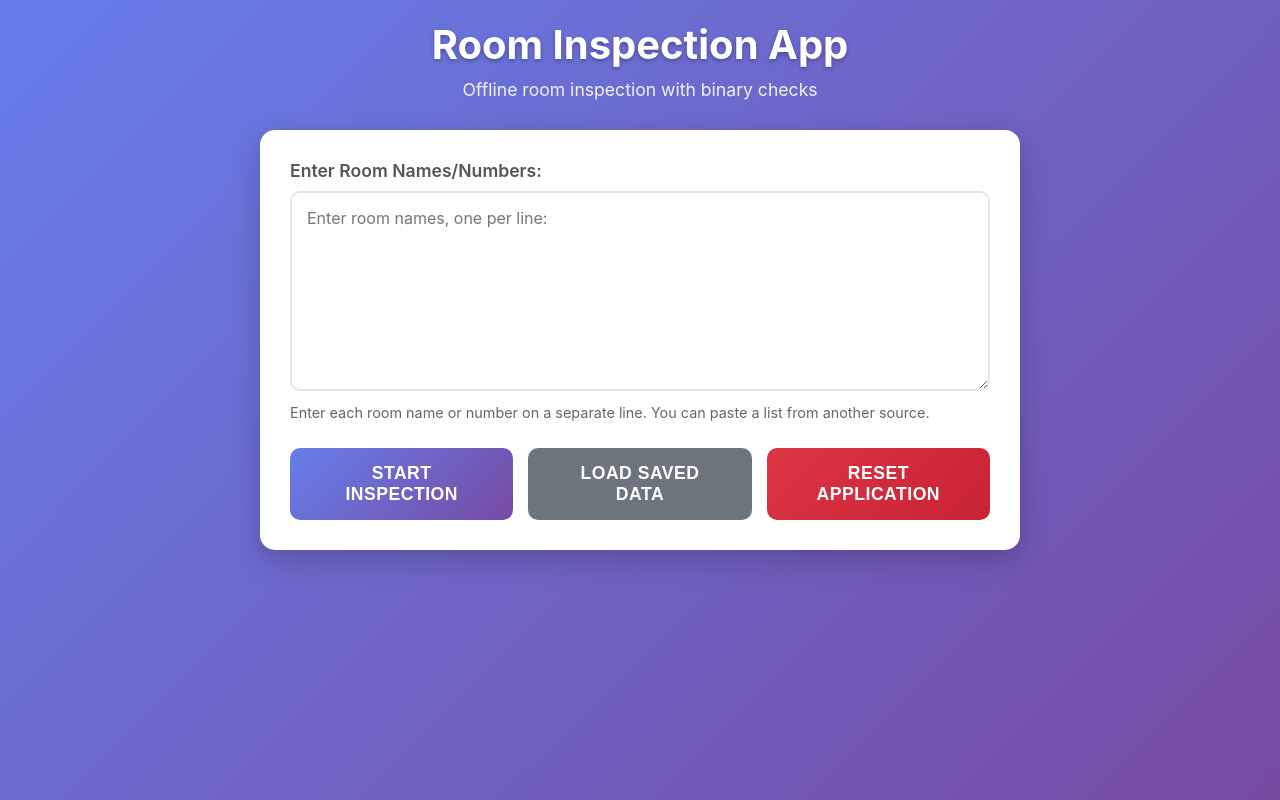
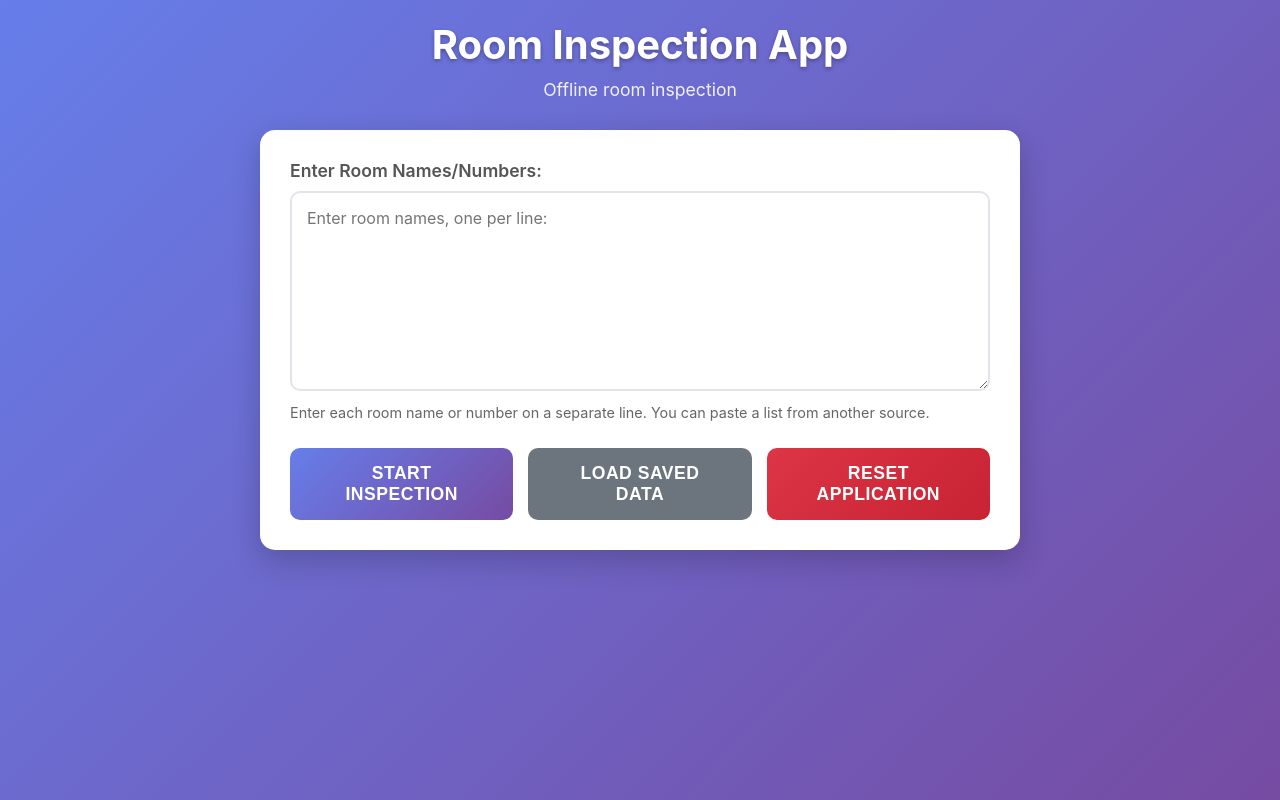
Before and after one commit to ricardoscassa/room-inspection, a plain HTML site: page index.html in a window 1280 px wide. Drawn offline with Linux system fonts and the light colour scheme.

Commit message:
index.html

```diff
--- a/index.html
+++ b/index.html
@@ -379,7 +379,7 @@
     <div class="container">
         <div class="header">
             <h1>Room Inspection App</h1>
-            <p>Offline room inspection with binary checks</p>
+            <p>Offline room inspection</p>
         </div>
 
         <div id="roomInputPage" class="page active">
```
